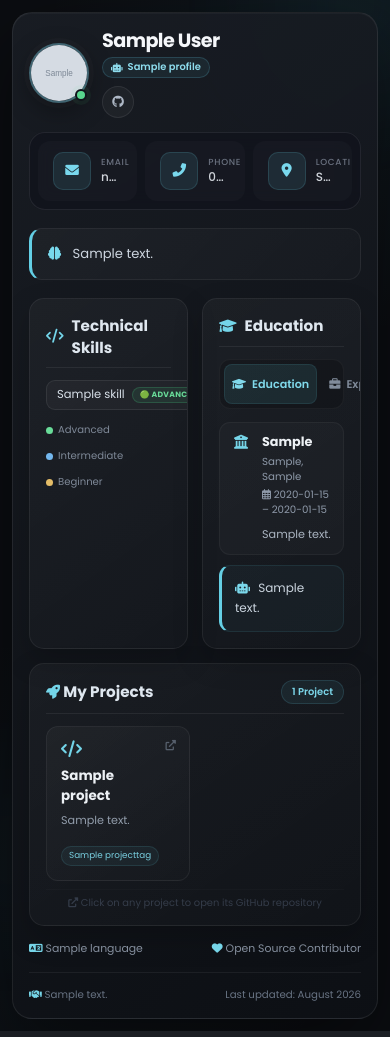
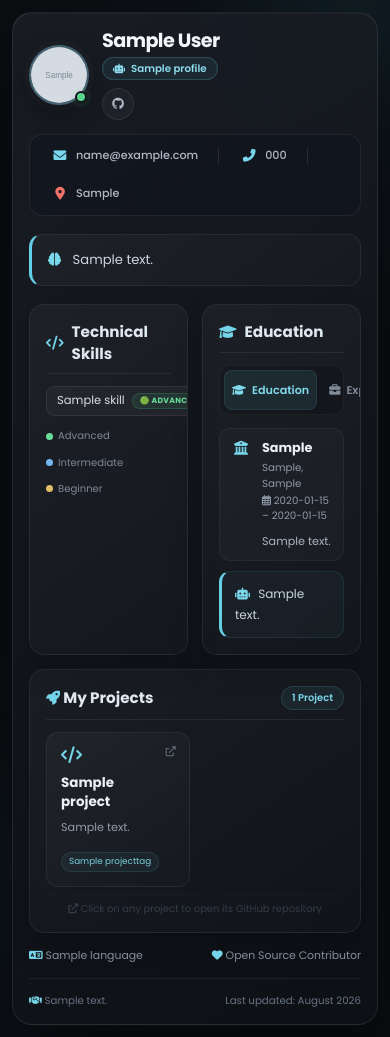
Before and after one commit to navidmn56/portfolio-website, a Django app: page / in a window 390 px wide. Run offline with Django 5.2, Linux system fonts and the light colour scheme; tables that the repository leaves empty hold one stand-in row (values such as "Sample post"); grey boxes marked "Sample" are stand-in pictures.

Commit message:
Improve mobile responsive layout

```diff
--- a/resume_app/templates/portfolio.html
+++ b/resume_app/templates/portfolio.html
@@ -84,45 +84,32 @@
 
                 </div>
 
-                <!-- Contact Links - Professional Style -->
-                <div class="contact-links">
+                <!-- Quick Contact Bar - Icons + Values Only -->
+                <div class="contact-quick-bar">
                     {% if profile.email %}
-                    <a href="mailto:{{ profile.email }}" class="contact-item" aria-label="Email">
-                        <span class="contact-icon-wrapper">
-                            <i class="fas fa-envelope"></i>
-                        </span>
-                        <div class="contact-text">
-                            <span class="contact-label">Email</span>
-                            <span class="contact-value">{{ profile.email }}</span>
-                        </div>
+                    <a href="mailto:{{ profile.email }}" class="contact-quick-item" aria-label="Email">
+                        <i class="fas fa-envelope"></i>
+                        <span>{{ profile.email }}</span>
                     </a>
+                    <span class="contact-divider"></span>
                     {% endif %}
 
                     {% if profile.phone %}
-                    <a href="tel:{{ profile.phone|cut:' ' }}" class="contact-item" aria-label="Phone">
-                        <span class="contact-icon-wrapper">
-                            <i class="fas fa-phone-alt"></i>
-                        </span>
-                        <div class="contact-text">
-                            <span class="contact-label">Phone</span>
-                            <span class="contact-value">{{ profile.phone }}</span>
-                        </div>
+                    <a href="tel:{{ profile.phone|cut:' ' }}" class="contact-quick-item" aria-label="Phone">
+                        <i class="fas fa-phone-alt"></i>
+                        <span>{{ profile.phone }}</span>
                     </a>
+                    <span class="contact-divider"></span>
                     {% endif %}
 
                     {% if profile.location %}
                     <a href="{% if profile.location_url %}{{ profile.location_url }}{% else %}https://maps.google.com/?q={{ profile.location|urlencode }}{% endif %}"
                        target="_blank"
                        rel="noopener noreferrer"
-                       class="contact-item"
+                       class="contact-quick-item location-item"
                        aria-label="Location">
-                        <span class="contact-icon-wrapper">
-                            <i class="fas fa-map-marker-alt"></i>
-                        </span>
-                        <div class="contact-text">
-                            <span class="contact-label">Location</span>
-                            <span class="contact-value">{{ profile.location }}</span>
-                        </div>
+                        <i class="fas fa-map-marker-alt"></i>
+                        <span>{{ profile.location }}</span>
                     </a>
                     {% endif %}
                 </div>
--- a/static/css/portfolio.css
+++ b/static/css/portfolio.css
@@ -193,27 +193,29 @@ body::after {
 .title-badge {
     display: inline-flex;
     align-items: center;
-    gap: 5px;
-    padding: 3px 8px;
+    gap: 6px;
+    padding: 4px 10px;
     border-radius: 999px;
-    background: rgba(102, 210, 235, 0.07);
-    border: 1px solid rgba(102, 210, 235, 0.18);
+    background: rgba(102, 210, 235, 0.08);
+    border: 1px solid rgba(102, 210, 235, 0.2);
     color: #8ddced;
-    font-size: 0.62rem;
+    font-size: 0.64rem;
     font-weight: 600;
     line-height: 1.3;
     width: fit-content;
     max-width: 100%;
     white-space: nowrap;
+    overflow: hidden;
+    text-overflow: ellipsis;
 }
 
 .title-badge i {
-    font-size: 0.58rem;
+    font-size: 0.6rem;
     flex-shrink: 0;
 }
 
 /* ============================================================
-   SOCIAL LINKS - NO TOOLTIP
+   SOCIAL LINKS
    ============================================================ */
 .social-links-row {
     display: flex;
@@ -240,137 +242,91 @@ body::after {
     flex-shrink: 0;
 }
 
-/* Hide tooltip completely */
 .tooltip {
     display: none !important;
 }
 
 /* ============================================================
-   CONTACT LINKS - PROFESSIONAL STYLE
+   QUICK CONTACT BAR - ICONS ONLY, ICON + VALUE
    ============================================================ */
-.contact-links {
+.contact-quick-bar {
     display: flex;
     flex-direction: row;
     flex-wrap: wrap;
-    gap: 8px;
-    padding: 8px;
-    background: rgba(15, 18, 28, 0.6);
-    border: 1px solid rgba(255, 255, 255, 0.08);
-    border-radius: 16px;
-    backdrop-filter: blur(10px);
-    -webkit-backdrop-filter: blur(10px);
+    align-items: center;
+    gap: 12px;
+    padding: 8px 12px;
+    background: rgba(15, 18, 28, 0.5);
+    border: 1px solid rgba(255, 255, 255, 0.07);
+    border-radius: 14px;
     order: 1;
     width: 100%;
 }
 
-.contact-item {
-    display: flex;
+.contact-quick-item {
+    display: inline-flex;
     align-items: center;
-    gap: 10px;
-    padding: 10px 14px;
-    border-radius: 12px;
-    color: #bfc8d4;
+    gap: 6px;
+    color: #b0b8c5;
     text-decoration: none;
+    font-size: 0.7rem;
+    font-weight: 500;
+    padding: 4px 8px;
+    border-radius: 8px;
     transition: all 0.2s ease;
-    min-width: 0;
-    flex: 1;
-    background: rgba(255, 255, 255, 0.02);
-    border: 1px solid transparent;
-    position: relative;
-    overflow: hidden;
+    white-space: nowrap;
+    flex-shrink: 0;
 }
 
-/* Glow effect on hover */
-.contact-item::before {
-    content: '';
-    position: absolute;
-    top: 0;
-    left: -100%;
-    width: 100%;
-    height: 100%;
-    background: linear-gradient(90deg, transparent, rgba(110, 211, 235, 0.05), transparent);
-    transition: left 0.4s ease;
+.contact-quick-item i {
+    color: #79d8ed;
+    font-size: 0.8rem;
+    flex-shrink: 0;
+    width: 20px;
+    text-align: center;
 }
 
-.contact-item:hover::before {
-    left: 100%;
-}
-
-.contact-item:hover {
-    background: rgba(110, 211, 235, 0.06);
-    border-color: rgba(110, 211, 235, 0.2);
-    color: #e8edf3;
-    transform: translateY(-2px);
-    box-shadow: 0 8px 25px rgba(0, 0, 0, 0.3), 0 0 20px rgba(110, 211, 235, 0.08);
-}
-
-.contact-item:active {
-    transform: translateY(0) scale(0.98);
-}
-
-/* Icon wrapper */
-.contact-icon-wrapper {
-    width: 38px;
-    height: 38px;
-    display: flex;
-    align-items: center;
-    justify-content: center;
-    border-radius: 10px;
-    background: rgba(110, 211, 235, 0.1);
-    border: 1px solid rgba(110, 211, 235, 0.15);
-    flex-shrink: 0;
-    transition: all 0.2s ease;
-}
-
-.contact-item:hover .contact-icon-wrapper {
-    background: rgba(110, 211, 235, 0.18);
-    border-color: rgba(110, 211, 235, 0.3);
-    box-shadow: 0 0 15px rgba(110, 211, 235, 0.15);
-}
-
-.contact-icon-wrapper i {
-    color: #79d8ed;
-    font-size: 0.85rem;
-    transition: transform 0.2s ease;
-}
-
-.contact-item:hover .contact-icon-wrapper i {
-    transform: scale(1.1);
-}
-
-/* Text content */
-.contact-text {
-    display: flex;
-    flex-direction: column;
-    gap: 2px;
-    min-width: 0;
-}
-
-.contact-label {
-    font-size: 0.55rem;
-    font-weight: 500;
-    color: #6b7280;
-    text-transform: uppercase;
-    letter-spacing: 0.08em;
-    line-height: 1;
-}
-
-.contact-value {
-    font-size: 0.75rem;
-    font-weight: 500;
-    color: #d1d5db;
-    line-height: 1.3;
+.contact-quick-item span {
     overflow: hidden;
     text-overflow: ellipsis;
     white-space: nowrap;
 }
 
-.contact-item:hover .contact-value {
-    color: #e8edf3;
+.contact-quick-item:hover {
+    background: rgba(110, 211, 235, 0.08);
+    color: #dde3ed;
 }
 
-.contact-item:hover .contact-label {
-    color: #79d8ed;
+.contact-quick-item:hover i {
+    color: #8de2f5;
+}
+
+/* Divider between contact items */
+.contact-divider {
+    width: 1px;
+    height: 16px;
+    background: rgba(255, 255, 255, 0.1);
+    flex-shrink: 0;
+}
+
+/* Location with map icon */
+.contact-quick-item.location-item i {
+    color: #f07167;
+}
+
+.contact-quick-item.location-item:hover i {
+    color: #f79489;
+}
+
+/* ============================================================
+   CONTACT LINKS - PROFESSIONAL CARDS (HIDDEN ON MOBILE)
+   ============================================================ */
+.contact-links {
+    display: none;
+}
+
+.contact-links-desktop {
+    display: none;
 }
 
 /* ============================================================
--- a/static/js/portfolio.js
+++ b/static/js/portfolio.js
@@ -8,48 +8,40 @@
  * Switches between Education and Experience tabs with instant response
  */
 function switchTab(tab) {
-    const eduContent = document.getElementById('education-content');
-    const expContent = document.getElementById('experience-content');
-    const eduTab = document.getElementById('edu-tab');
-    const expTab = document.getElementById('exp-tab');
-    const tabIcon = document.getElementById('tab-icon');
-    const tabTitle = document.getElementById('tab-title');
+    var eduContent = document.getElementById('education-content');
+    var expContent = document.getElementById('experience-content');
+    var eduTab = document.getElementById('edu-tab');
+    var expTab = document.getElementById('exp-tab');
+    var tabIcon = document.getElementById('tab-icon');
+    var tabTitle = document.getElementById('tab-title');
 
-    // Validate elements exist
     if (!eduContent || !expContent || !eduTab || !expTab) {
         return;
     }
 
-    // Handle Education tab
     if (tab === 'education') {
         eduContent.classList.add('active');
         expContent.classList.remove('active');
         eduTab.classList.add('active');
         expTab.classList.remove('active');
 
-        // Update icon
         if (tabIcon) {
             tabIcon.className = 'fas fa-graduation-cap';
         }
 
-        // Update title
         if (tabTitle) {
             tabTitle.textContent = 'Education';
         }
-    }
-    // Handle Experience tab
-    else {
+    } else {
         expContent.classList.add('active');
         eduContent.classList.remove('active');
         expTab.classList.add('active');
         eduTab.classList.remove('active');
 
-        // Update icon
         if (tabIcon) {
             tabIcon.className = 'fas fa-briefcase';
         }
 
-        // Update title
         if (tabTitle) {
             tabTitle.textContent = 'Experience';
         }
@@ -61,45 +53,38 @@ function switchTab(tab) {
  * Creates a smooth counting animation for the project number
  */
 function animateProjectCounter() {
-    const counter = document.querySelector('.project-count');
+    var counter = document.querySelector('.project-count');
 
-    // Validate counter exists
     if (!counter) {
         return;
     }
 
-    // Get the current text and extract the number
-    const text = counter.textContent.trim();
-    const match = text.match(/\d+/);
+    var text = counter.textContent.trim();
+    var match = text.match(/\d+/);
 
-    // If no number found or already animated, skip
     if (!match || counter.dataset.animated === 'true') {
         return;
     }
 
-    // Mark as animated to prevent re-animation
     counter.dataset.animated = 'true';
 
-    const targetNumber = parseInt(match[0]);
-    const suffix = text.replace(match[0], '');
+    var targetNumber = parseInt(match[0]);
+    var suffix = text.replace(match[0], '');
 
-    let currentNumber = 0;
-    const steps = 10;
-    const increment = Math.ceil(targetNumber / steps);
-    const stepTime = 50;
+    var currentNumber = 0;
+    var steps = 10;
+    var increment = Math.ceil(targetNumber / steps);
+    var stepTime = 50;
 
-    // Start counting animation
-    const timer = setInterval(() => {
+    var timer = setInterval(function() {
         currentNumber += increment;
 
-        // Stop when target reached
         if (currentNumber >= targetNumber) {
             currentNumber = targetNumber;
             clearInterval(timer);
         }
 
-        // Update counter text
-        counter.textContent = `${currentNumber}${suffix}`;
+        counter.textContent = currentNumber + suffix;
     }, stepTime);
 }
 
@@ -108,22 +93,17 @@ function animateProjectCounter() {
  */
 document.addEventListener('DOMContentLoaded', function() {
 
-    // Remove all tooltip elements
     document.querySelectorAll('.tooltip').forEach(function(el) {
         el.remove();
     });
 
-    // Start counter animation after a short delay
     setTimeout(animateProjectCounter, 300);
 
-    // Keyboard shortcuts for tab switching
     document.addEventListener('keydown', function(e) {
-        // Ignore if user is typing in an input field
         if (e.target.tagName === 'INPUT' || e.target.tagName === 'TEXTAREA' || e.target.isContentEditable) {
             return;
         }
 
-        // Check for shortcuts
         switch(e.key.toLowerCase()) {
             case '1':
             case 'e':
@@ -138,13 +118,12 @@ document.addEventListener('DOMContentLoaded', function() {
         }
     });
 
-    // Smooth scroll behavior for anchor links
     document.querySelectorAll('a[href^="#"]').forEach(function(anchor) {
         anchor.addEventListener('click', function(e) {
             e.preventDefault();
 
-            const targetId = this.getAttribute('href');
-            const target = document.querySelector(targetId);
+            var targetId = this.getAttribute('href');
+            var target = document.querySelector(targetId);
 
             if (target) {
                 target.scrollIntoView({
@@ -155,15 +134,13 @@ document.addEventListener('DOMContentLoaded', function() {
         });
     });
 
-    // Handle image loading errors - fallback to generated avatar
     window.addEventListener('error', function(e) {
         if (e.target.tagName === 'IMG') {
-            const name = e.target.alt || 'User';
+            var name = e.target.alt || 'User';
             e.target.src = 'https://ui-avatars.com/api/?name=' + encodeURIComponent(name) + '&background=00b4d8&color=fff&size=200';
         }
     }, true);
 
-    // Log successful initialization
     console.log('✨ Portfolio loaded successfully');
     console.log('⌨️  Keyboard shortcuts: Press 1/E for Education, 2/X for Experience');
 });
```
Also changed, not shown: other parts of static/css/portfolio.css (+40 -47 lines).
